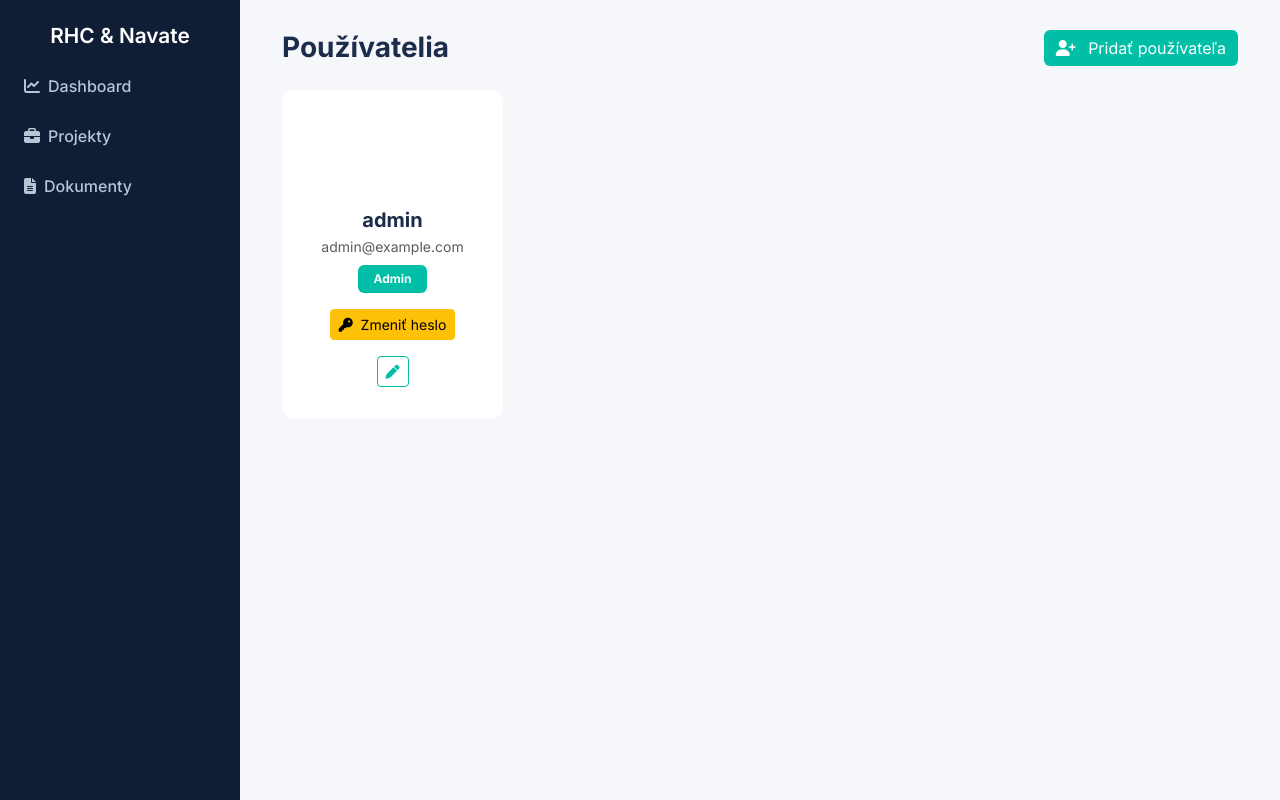
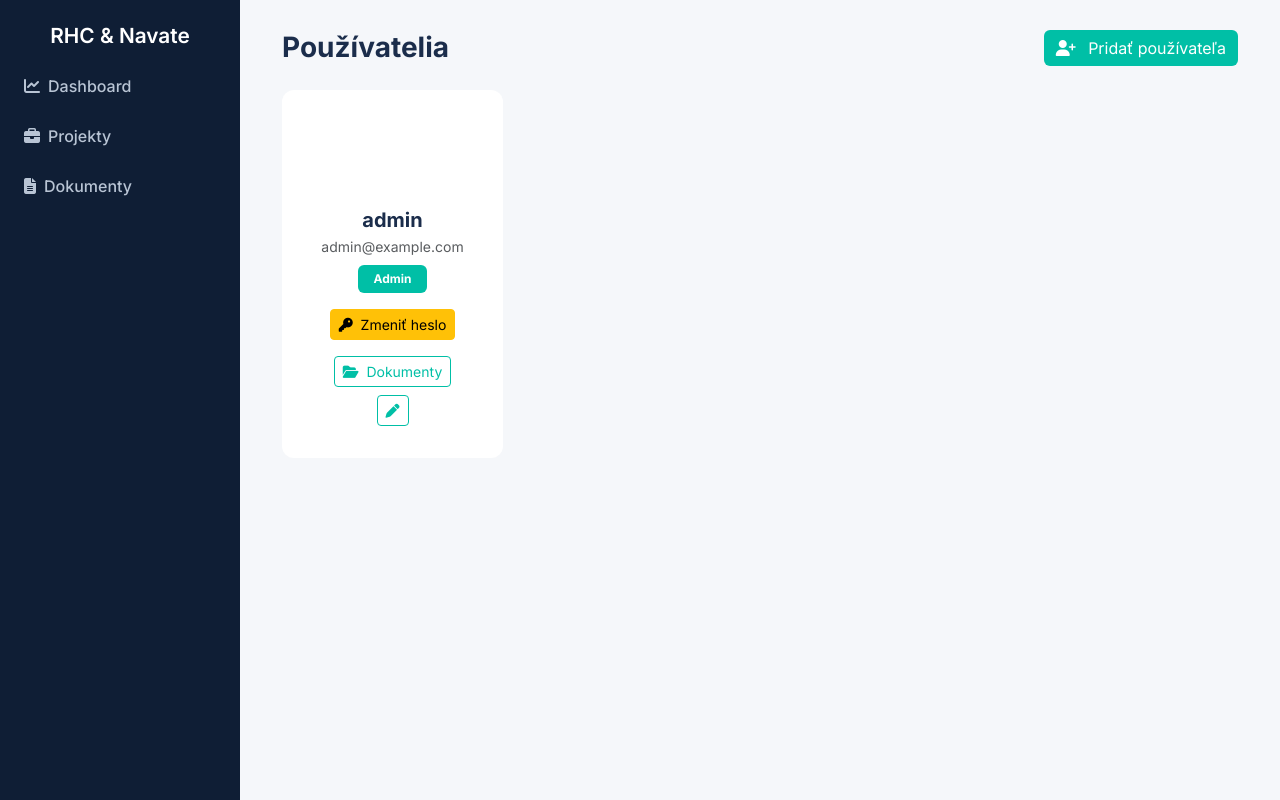
Before and after one commit to matejva/test, a Flask app: template templates/users.html in a window 1280 px wide. Run offline with Flask 3, Linux system fonts and the light colour scheme; the template is opened without the code that fills it: values that come from a table or form of the project are taken from there, others are empty.

Commit message:
Update users.html

```diff
--- a/templates/users.html
+++ b/templates/users.html
@@ -72,13 +72,24 @@ body.modal-open {
 
           <!-- 🔹 Admin akcie -->
           {% if user.is_admin %}
-          <div class="d-flex justify-content-center gap-2 mt-3">
-            <a href="{{ url_for('edit_user', user_id=u.id) }}" class="btn btn-outline-primary btn-sm" title="Upraviť">
+          <div class="d-flex justify-content-center gap-2 mt-3 flex-wrap">
+            <!-- 🆕 Nové tlačidlo: Dokumenty -->
+            <a href="{{ url_for('documents', user_id=u.id) }}"
+               class="btn btn-outline-primary btn-sm"
+               title="Zobraziť dokumenty používateľa {{ u.name }}">
+              <i class="fa fa-folder-open me-1"></i> Dokumenty
+            </a>
+
+            <a href="{{ url_for('edit_user', user_id=u.id) }}"
+               class="btn btn-outline-success btn-sm" title="Upraviť">
               <i class="fa fa-pen"></i>
             </a>
+
             {% if not u.is_admin %}
-            <form method="POST" action="{{ url_for('delete_user', user_id=u.id) }}"
-                  onsubmit="return confirm('Naozaj chceš vymazať používateľa {{ u.name }}?');" style="display:inline;">
+            <form method="POST"
+                  action="{{ url_for('delete_user', user_id=u.id) }}"
+                  onsubmit="return confirm('Naozaj chceš vymazať používateľa {{ u.name }}?');"
+                  style="display:inline;">
               <button type="submit" class="btn btn-outline-danger btn-sm" title="Vymazať">
                 <i class="fa fa-trash"></i>
               </button>
```
